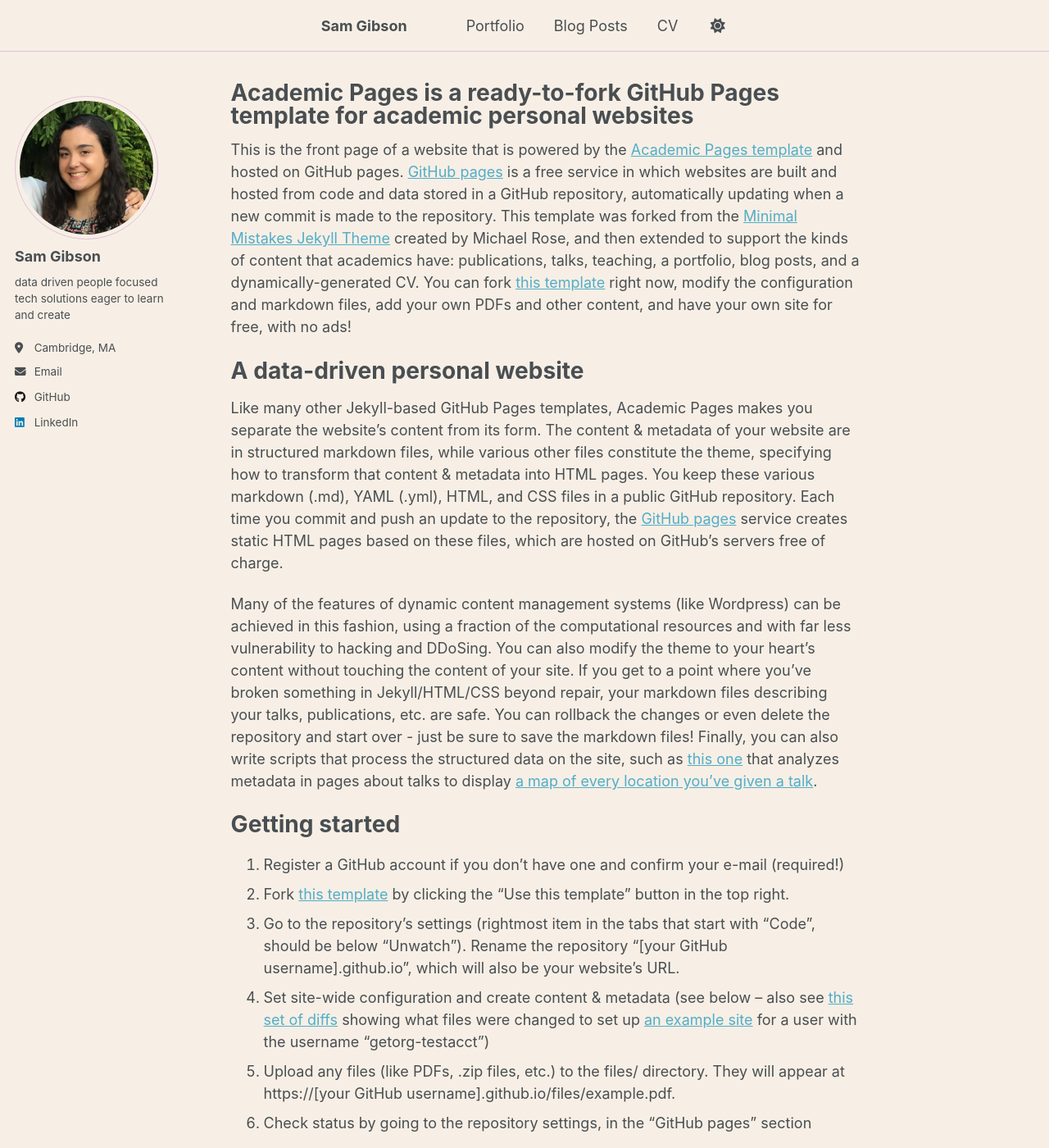
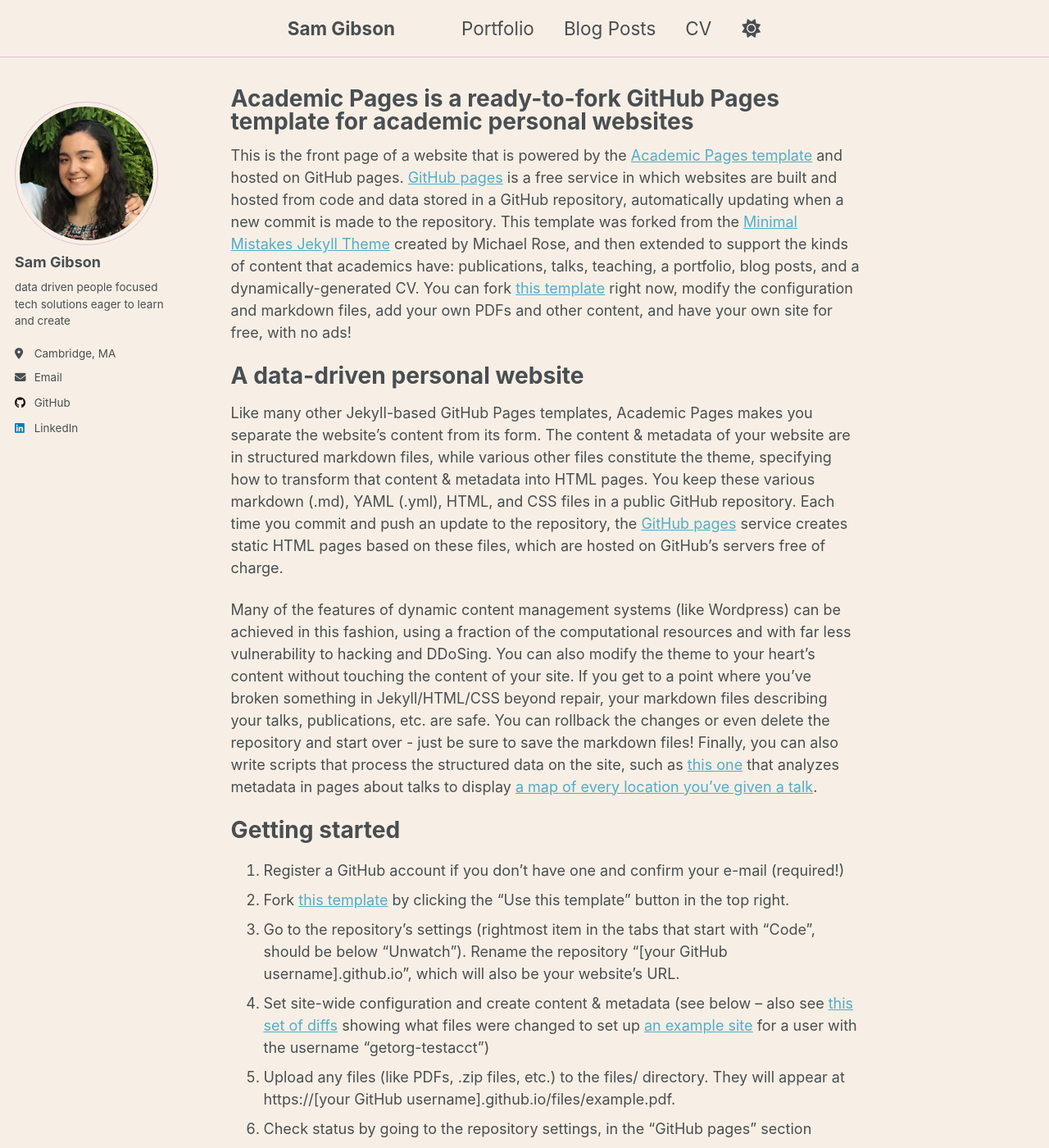
Before and after one commit to smgibson19/smgibson19.github.io, a Jekyll site: the page built from _pages/about.md, in a window 1280 px wide and 1400 px high. Shown: the whole window at 82% size. Built offline with Jekyll 4.4.1, drawn with Linux system fonts in a browser that asks for light colours.

Commit message:
center nav text size

```diff
--- a/_sass/layout/_masthead.scss
+++ b/_sass/layout/_masthead.scss
@@ -48,6 +48,7 @@
 
   ul {
     margin: auto; //center nav menu
+    font-size: $type-size-4;
     padding: 0;
     clear: both;
     list-style-type: none;
--- a/_sass/layout/_navigation.scss
+++ b/_sass/layout/_navigation.scss
@@ -31,7 +31,7 @@
   ol {
     padding: 0;
     list-style: none;
-    font-size: $type-size-4;
+    font-size: $type-size-6;
 
     @include breakpoint($large) {
       @include span(10 of 12 last);
@@ -369,7 +369,7 @@
   margin: 0.5rem 0;
   padding: 0.5rem 0;
   font-family: $sans-serif-narrow;
-  font-size: $type-size-4;
+  font-size: $type-size-6;
   font-weight: bold;
   text-transform: uppercase;
   border-bottom: 1px solid var(--global-border-color);
@@ -392,7 +392,7 @@
 
   .nav__title {
     color: #fff;
-    font-size: $type-size-4;
+    font-size: $type-size-6;
     background: var(--global-base-color);
     border-top-left-radius: $border-radius;
     border-top-right-radius: $border-radius;
```
